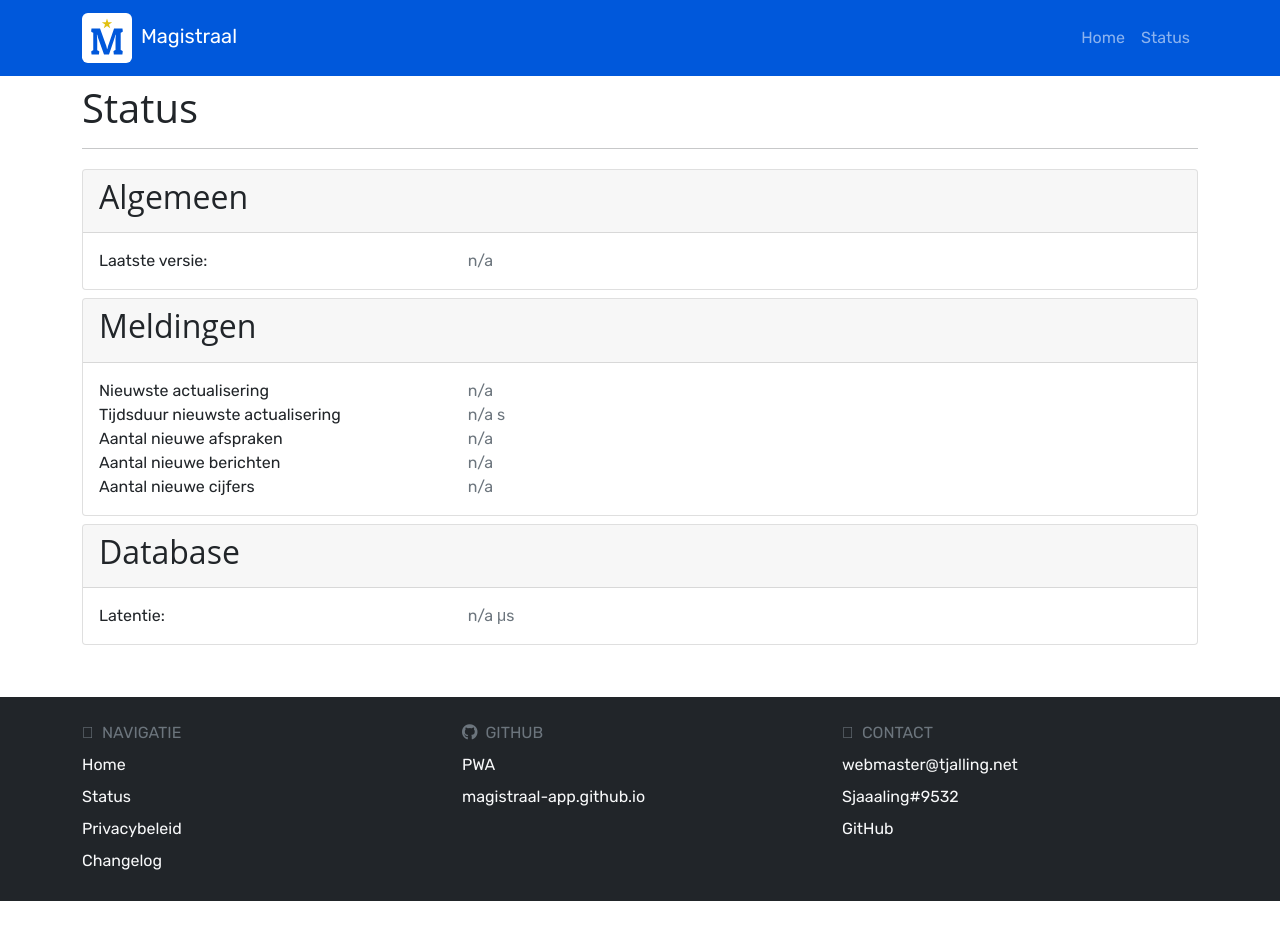
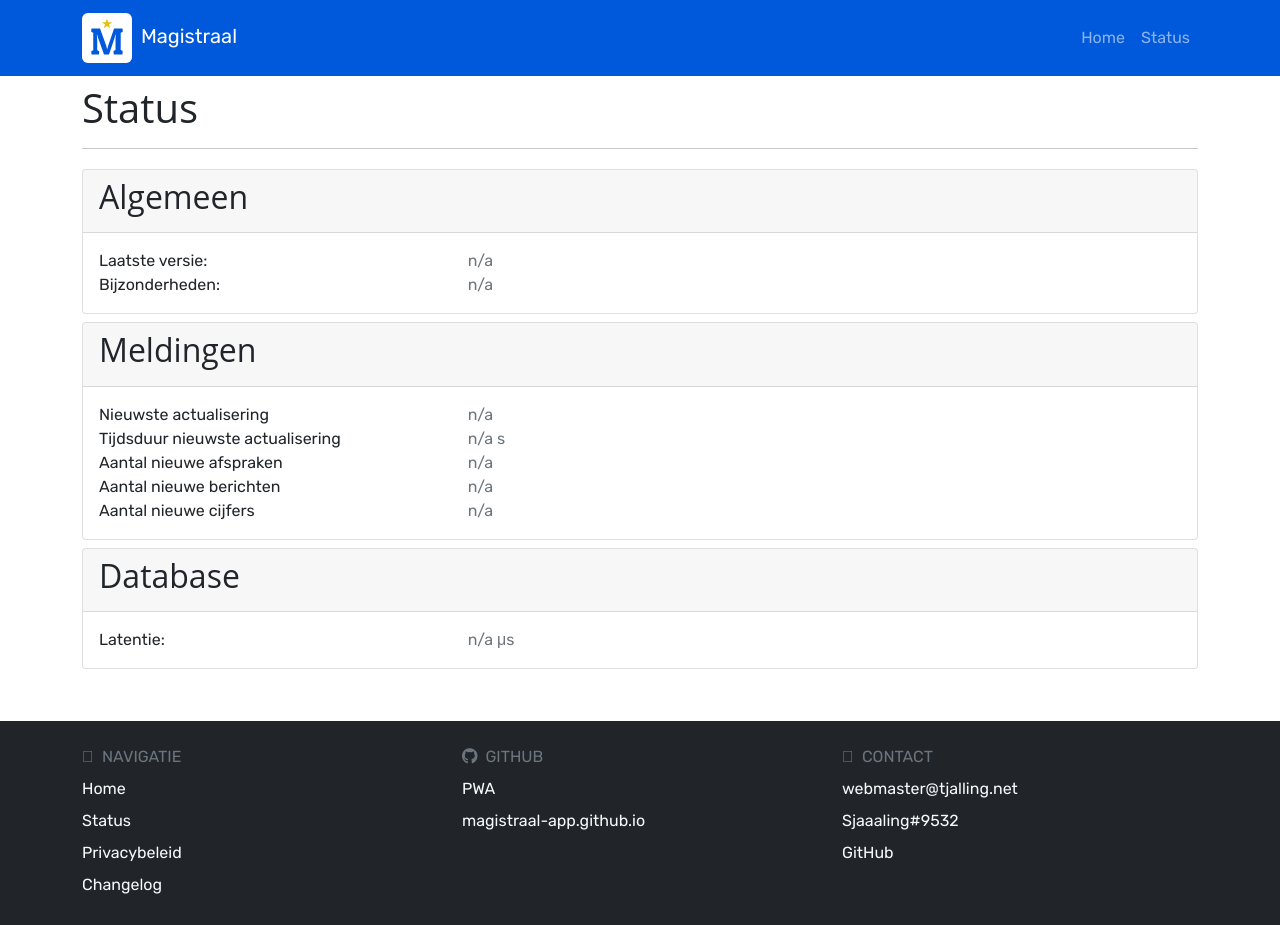
Before and after one commit to Magistraal-App/magistraal-app.github.io, a Jekyll site: the page built from status.html, in a window 1280 px wide. Built offline with Jekyll 4.4.1, drawn with Linux system fonts in a browser that asks for light colours; nearby versions of some CDN libraries; some web fonts are replaced; before the commit the page ends 901 px from its top, so only the background shows below that.

Commit message:
Bijzonderheden toegeveogd

```diff
--- a/status.html
+++ b/status.html
@@ -15,6 +15,10 @@ last_modified_at: 15-05-2022 16:32:00
             <div class="row">
                 <div class="col-12 col-sm-4">Laatste versie:</div>
                 <div class="col-12 col-sm-8 text-muted" data-magistraal-status="version">n/a</div>
+            </div>
+            <div class="row">
+                <div class="col-12 col-sm-4">Bijzonderheden:</div>
+                <div class="col-12 col-sm-8 text-muted" data-magistraal-status="notes">n/a</div>
             </div>
         </div>
     </div>
```
